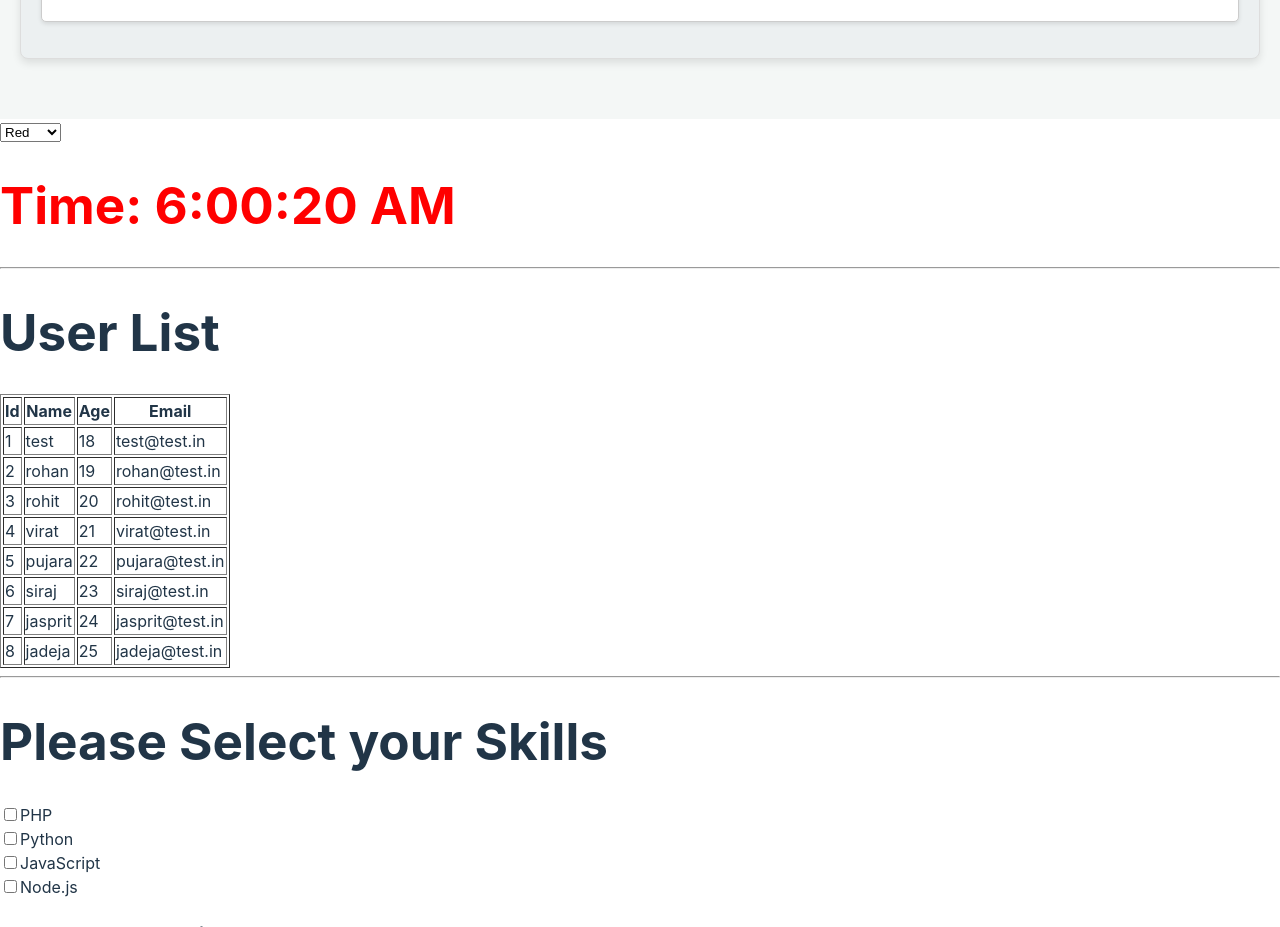
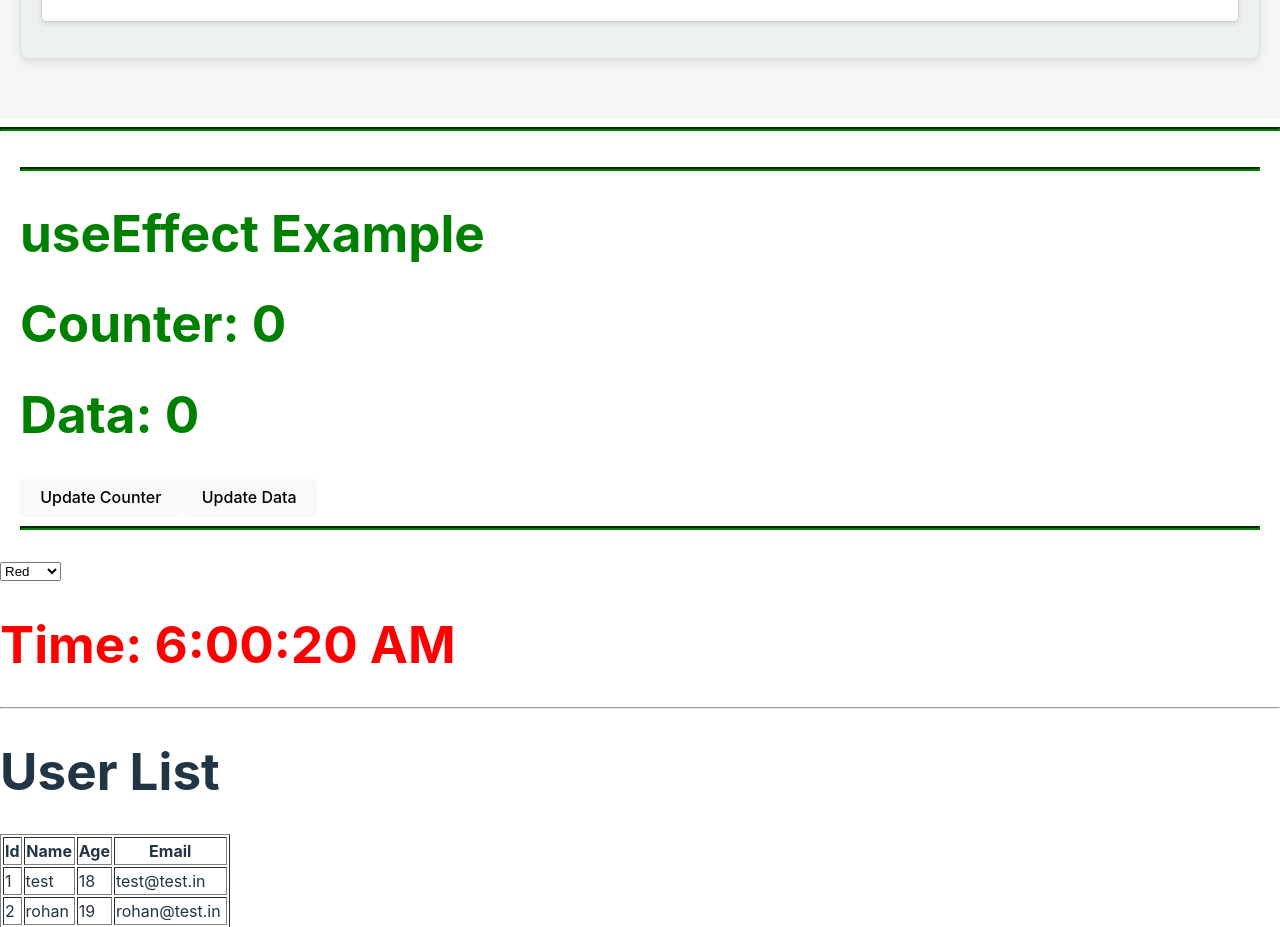
Before and after one commit to anon1277/react-demo, a React (Vite) app: page / in a window 1280 px wide. Shown: the part 3420-4347 px from the top of the page. Built offline with nearby package versions, Linux system fonts and the light colour scheme.

Commit message:
Implement multiple useEffect examples with various dependency arrays and cleanup

```diff
--- a/src/App.jsx
+++ b/src/App.jsx
@@ -13,6 +13,7 @@ import SelectGenderCityDropdown from "./SelectGenderCityDropdown";
 import UserList from "./UserList";
 import Clock from "./Clock";
 import College from "./College";
+import Callonce from "./Callonce";
 
 const PageName = "Login Page";
 
@@ -47,8 +48,13 @@ function App() {
       {displayProfile && <Profile />}
       {showLogin && <Userlogin />}
 
+      {/* Use Effect Demo */}
       {/* colege details  */}
       <College />
+      <hr style={{ borderColor: 'green', borderWidth: '2px' }} />
+
+      {/* Usue effect example */}
+      <Callonce />
 
       {/* Display time */}
       <select name="" id="" onChange={(event) => setClockColor(event.target.value)}>
--- /dev/null
+++ b/src/Callonce.jsx
@@ -0,0 +1,63 @@
+import { useEffect, useState } from "react";
+
+const CallOnceExample = () => {
+    // State variables for count and data
+    const [count, setCount] = useState(0);
+    const [data, setData] = useState(0);
+
+    // useEffect that runs only once when the component mounts
+    useEffect(() => {
+        callOnceFunction();
+    }, []); // Empty dependency array ensures this runs only once on mount
+
+    // useEffect that runs when the 'count' state changes
+    useEffect(() => {
+        callWhenCountUpdates();
+    }, [count]); // This runs whenever the 'count' state updates
+
+    // useEffect that runs when both 'count' or 'data' changes (multiple dependencies)
+    useEffect(() => {
+        console.log("Either count or data has been updated");
+    }, [count, data]); // Runs when either count or data changes
+
+    // useEffect that runs every time the component renders (no dependency array)
+    useEffect(() => {
+        console.log("Component rendered or state updated");
+    }); // Runs on every render
+
+    // useEffect with cleanup function (componentWillUnmount)
+    useEffect(() => {
+        console.log("Component mounted or updated");
+
+        // Cleanup function to run on unmount
+        return () => {
+            console.log("Cleanup on unmount or before next effect");
+        };
+    }, []); // Empty array to ensure the effect only runs once, but it cleans up on unmount
+
+    // Function to be called once when the component mounts
+    function callOnceFunction() {
+        console.log("This function is called only once when the component mounts");
+    }
+
+    // Function to log the updated count value when it changes
+    function callWhenCountUpdates() {
+        console.log("Updated count value:", count);
+    }
+
+    return (
+        <div style={{ background: 'white', color: 'green', padding: '20px' }}>
+            <hr style={{ borderColor: 'green', borderWidth: '2px' }} />
+            <h1>useEffect Example</h1>
+            <h1>Counter: {count}</h1>
+            <h1>Data: {data}</h1>
+
+            {/* Buttons to update the count and data state */}
+            <button onClick={() => setCount(count + 1)}>Update Counter</button>
+            <button onClick={() => setData(data + 1)}>Update Data</button>
+            <hr style={{ borderColor: 'green', borderWidth: '2px' }} />
+        </div>
+    );
+}
+
+export default CallOnceExample;
```
